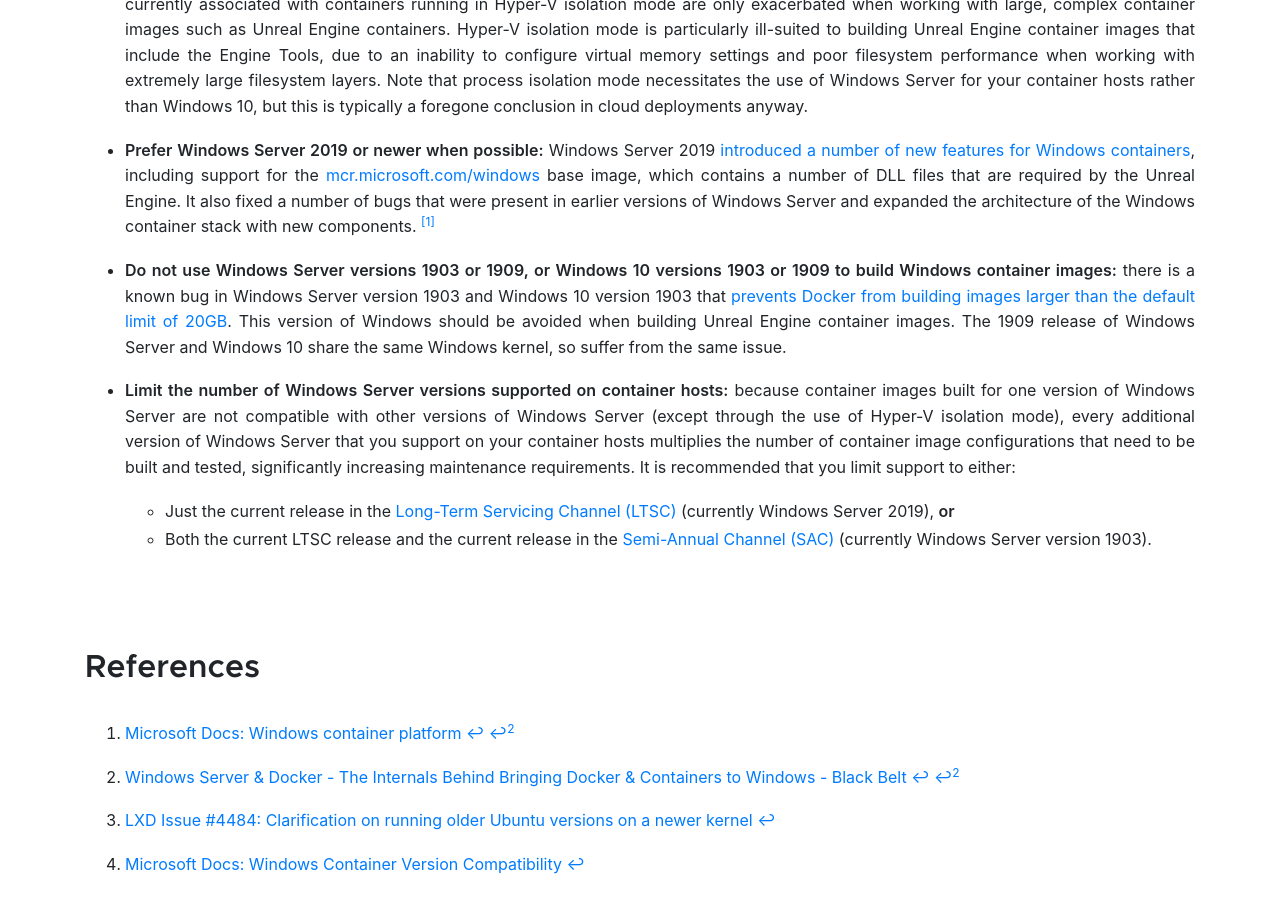
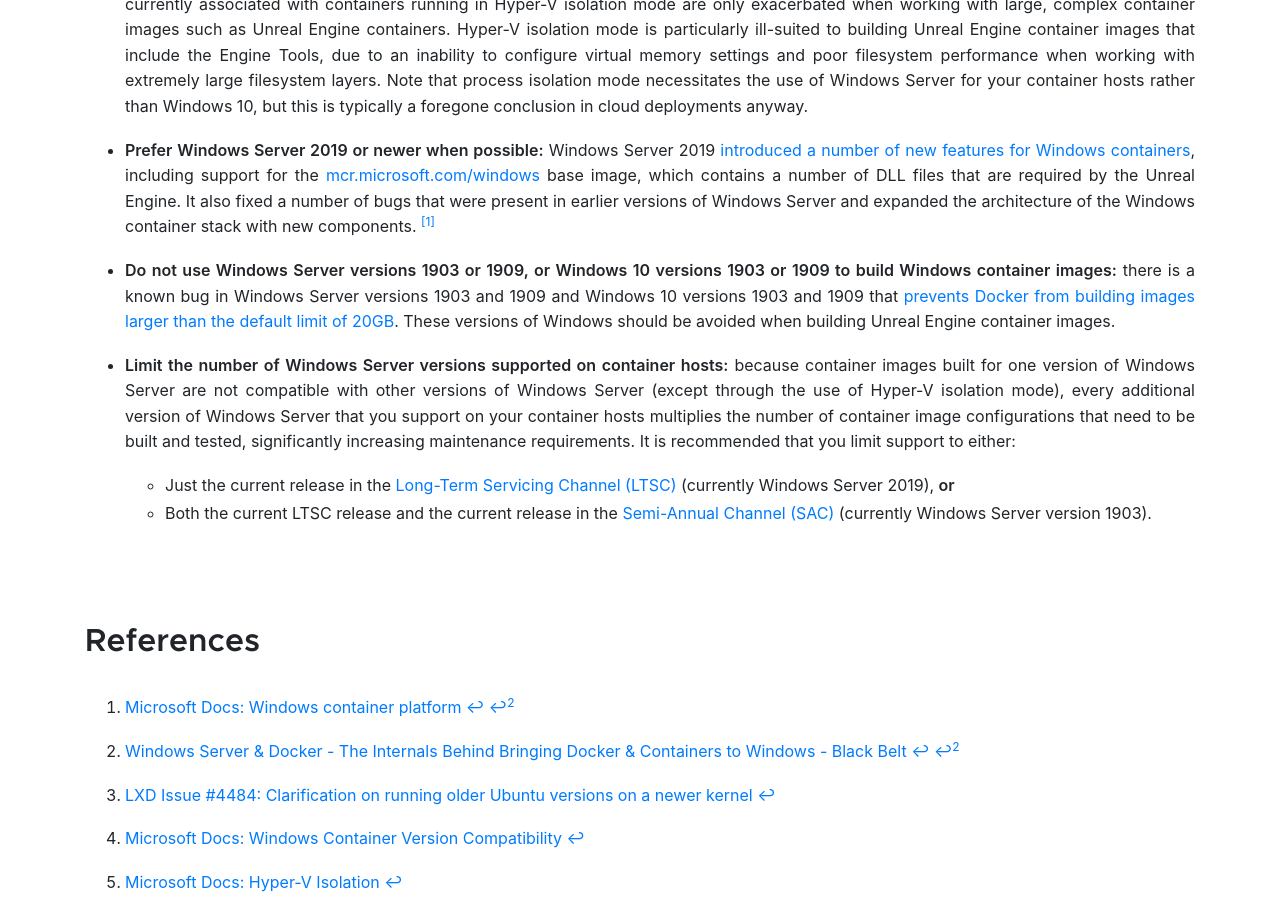
Before and after one commit to UnrealContainers/unrealcontainers.github.io, a Jekyll site: the page built from _collections/_docs/concepts/windows-containers.md, in a window 1280 px wide and 900 px high, scrolled down 5240 px. Built offline with Jekyll 4.4.1, drawn with Linux system fonts in a browser that asks for light colours.

Commit message:
Blacklist Windows 1909

```diff
--- a/_collections/_docs/concepts/windows-containers.md
+++ b/_collections/_docs/concepts/windows-containers.md
@@ -98,7 +98,7 @@
 
 - **Prefer Windows Server 2019 or newer when possible:** Windows Server 2019 [introduced a number of new features for Windows containers](https://docs.microsoft.com/en-us/windows-server/get-started-19/whats-new-19#application-platform), including support for the [mcr.microsoft.com/windows](https://hub.docker.com/_/microsoft-windows) base image, which contains a number of DLL files that are required by the Unreal Engine. It also fixed a number of bugs that were present in earlier versions of Windows Server and expanded the architecture of the Windows container stack with new components. [^1]
 
-- **Do not use Windows Server versions 1903 or 1909, or Windows 10 versions 1903 or 1909 to build Windows container images:** there is a known bug in Windows Server version 1903 and Windows 10 version 1903 that [prevents Docker from building images larger than the default limit of 20GB](https://github.com/docker/for-win/issues/4100). This version of Windows should be avoided when building Unreal Engine container images. The 1909 release of Windows Server and Windows 10 share the same Windows kernel, so suffer from the same issue.
+- **Do not use Windows Server versions 1903 or 1909, or Windows 10 versions 1903 or 1909 to build Windows container images:** there is a known bug in Windows Server versions 1903 and 1909 and Windows 10 versions 1903 and 1909 that [prevents Docker from building images larger than the default limit of 20GB](https://github.com/docker/for-win/issues/4100). These versions of Windows should be avoided when building Unreal Engine container images.
 
 - **Limit the number of Windows Server versions supported on container hosts:** because container images built for one version of Windows Server are not compatible with other versions of Windows Server (except through the use of Hyper-V isolation mode), every additional version of Windows Server that you support on your container hosts multiplies the number of container image configurations that need to be built and tested, significantly increasing maintenance requirements. It is recommended that you limit support to either:
     - Just the current release in the [Long-Term Servicing Channel (LTSC)](https://docs.microsoft.com/en-us/windows-server/get-started-19/servicing-channels-19#long-term-servicing-channel-ltsc) (currently Windows Server 2019), **or**
```
Also changed, not shown: _collections/_docs/environments/local-windows-10.md (+1 -1 lines), _collections/_docs/environments/local-windows-server.md (+1 -1 lines).
